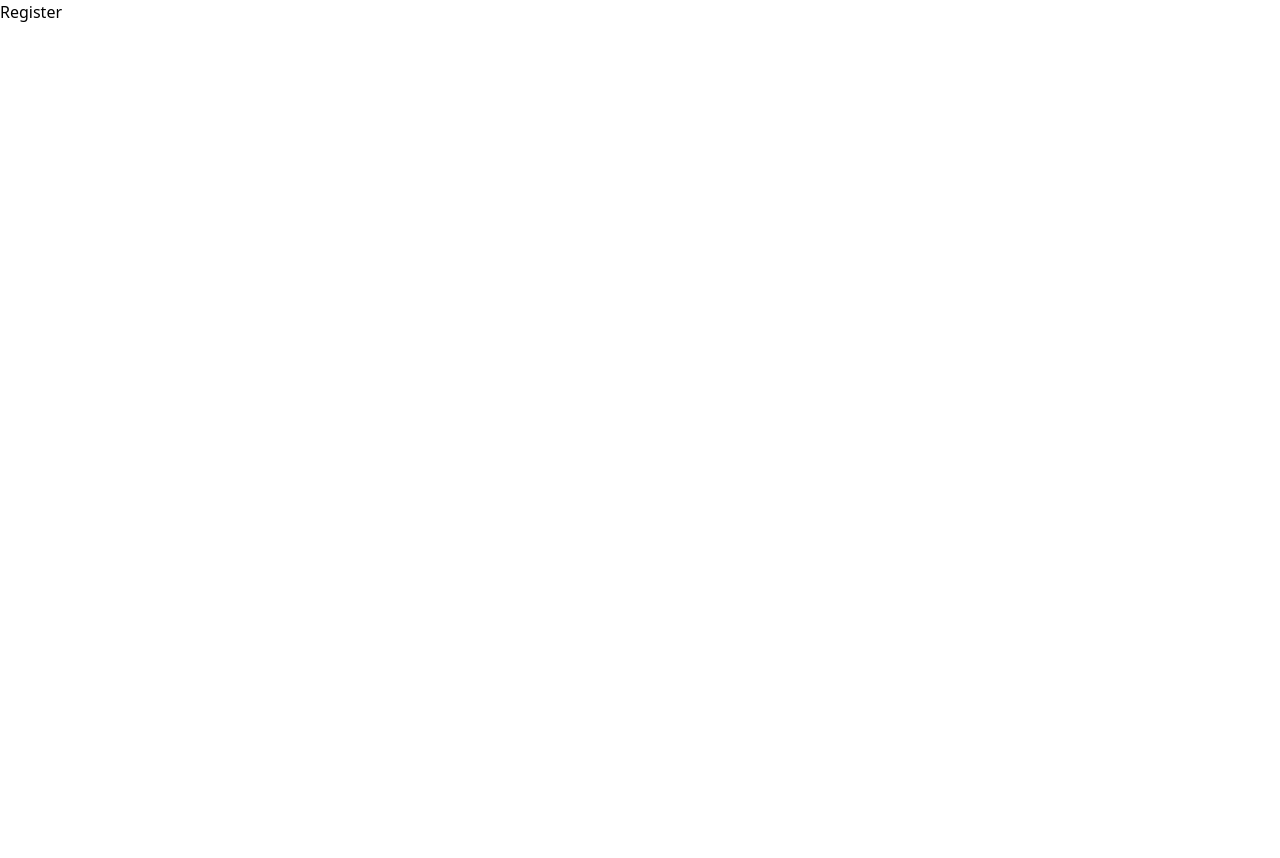
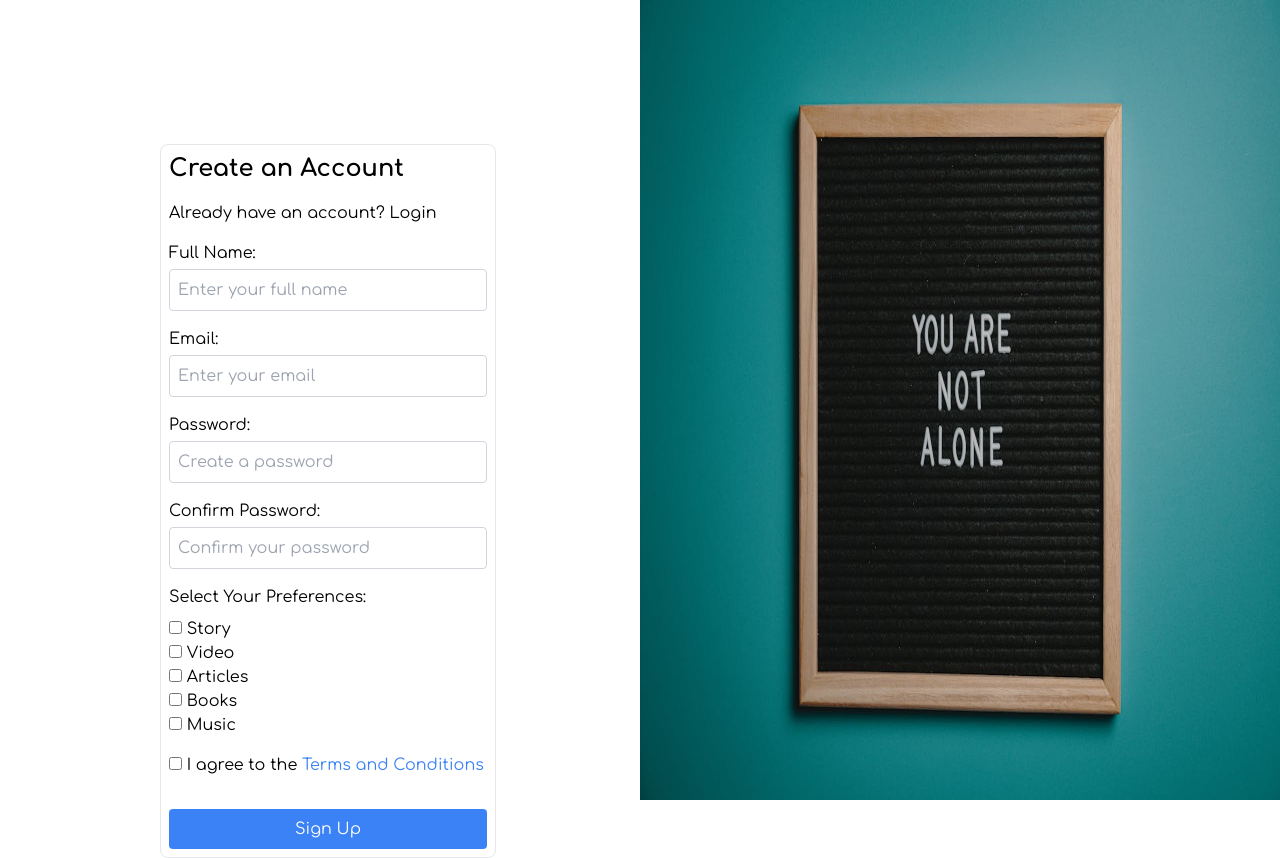
Before and after one commit to silura-008/frontend, a React (Vite) app: page /register in a window 1280 px wide. Before the commit the page ends 800 px from the top, so only its background shows below. Built offline with nearby package versions, Linux system fonts and the light colour scheme.

Commit message:
working on register.jsx

```diff
--- a/src/pages/Register.jsx
+++ b/src/pages/Register.jsx
@@ -1,9 +1,190 @@
-import React from 'react'
+import React, { useState } from 'react';
+import { Link } from 'react-router-dom';
+import Register_img from '../assets/Register_img.jpg';
 
 function Register() {
+  const [formData, setFormData] = useState({
+    name: '',
+    email: '',
+    password: '',
+    confirmPassword: '',
+    preferences: {
+      story: false,
+      video: false,
+      articles: false,
+      books: false,
+      music: false,
+    }
+  });
+
+  const handleChange = (e) => {
+    const { name, value } = e.target;
+    if (name in formData.preferences) {
+      setFormData((prevData) => ({
+        ...prevData,
+        preferences: {
+          ...prevData.preferences,
+          [name]: e.target.checked
+        }
+      }));
+    } else {
+      setFormData({
+        ...formData,
+        [name]: value,
+      });
+    }
+  };
+
+  const handleSubmit = (e) => {
+    e.preventDefault();
+    // Handle form submission logic (e.g., send data to API)
+    console.log(formData);
+  };
+
   return (
-    <h2>Register</h2>
-  )
+    <div className="h-[100vh] flex font-comfortaa ">
+      {/* Left Section */}
+      <div className='w-full lg:w-[50%] p-14 pt-24 md:p-48 md:pt-40 lg:p-36 lg:pl-40 lg:pt-36 '>
+      <div className=' border rounded-lg p-4 lg:p-2'>
+              <h3 className="font-black text-2xl mb-4">Create an Account</h3>
+              <p>
+                Already have an account? <Link to="/Login"><a href="#">Login</a></Link>
+              </p>
+
+              <form onSubmit={handleSubmit} className="mt-4">
+                {/* Name */}
+                <div className="mb-4">
+                  <label htmlFor="name" className="block">Full Name:</label>
+                  <input
+                    type="text"
+                    id="name"
+                    name="name"
+                    value={formData.name}
+                    onChange={handleChange}
+                    className="w-full p-2 border border-gray-300 rounded mt-1"
+                    required
+                    placeholder="Enter your full name"
+                  />
+                </div>
+
+                {/* Email */}
+                <div className="mb-4">
+                  <label htmlFor="email" className="block">Email:</label>
+                  <input
+                    type="email"
+                    id="email"
+                    name="email"
+                    value={formData.email}
+                    onChange={handleChange}
+                    className="w-full p-2 border border-gray-300 rounded mt-1"
+                    required
+                    placeholder="Enter your email"
+                  />
+                </div>
+
+                {/* Password */}
+                <div className="mb-4">
+                  <label htmlFor="password" className="block">Password:</label>
+                  <input
+                    type="password"
+                    id="password"
+                    name="password"
+                    value={formData.password}
+                    onChange={handleChange}
+                    className="w-full p-2 border border-gray-300 rounded mt-1"
+                    required
+                    placeholder="Create a password"
+                  />
+                </div>
+
+                {/* Confirm Password */}
+                <div className="mb-4">
+                  <label htmlFor="confirmPassword" className="block">Confirm Password:</label>
+                  <input
+                    type="password"
+                    id="confirmPassword"
+                    name="confirmPassword"
+                    value={formData.confirmPassword}
+                    onChange={handleChange}
+                    className="w-full p-2 border border-gray-300 rounded mt-1"
+                    required
+                    placeholder="Confirm your password"
+                  />
+                </div>
+
+                {/* Preferences */}
+                <div className="mb-4">
+                  <label className="block mb-2">Select Your Preferences:</label>
+                  <div className="flex flex-col">
+                    <label>
+                      <input
+                        type="checkbox"
+                        name="story"
+                        checked={formData.preferences.story}
+                        onChange={handleChange}
+                      /> Story
+                    </label>
+                    <label>
+                      <input
+                        type="checkbox"
+                        name="video"
+                        checked={formData.preferences.video}
+                        onChange={handleChange}
+                      /> Video
+                    </label>
+                    <label>
+                      <input
+                        type="checkbox"
+                        name="articles"
+                        checked={formData.preferences.articles}
+                        onChange={handleChange}
+                      /> Articles
+                    </label>
+                    <label>
+                      <input
+                        type="checkbox"
+                        name="books"
+                        checked={formData.preferences.books}
+                        onChange={handleChange}
+                      /> Books
+                    </label>
+                    <label>
+                      <input
+                        type="checkbox"
+                        name="music"
+                        checked={formData.preferences.music}
+                        onChange={handleChange}
+                      /> Music
+                    </label>
+                  </div>
+                </div>
+                {/* terms */}
+                <div className="mb-4">
+                <label label>
+                 <input
+                    type="checkbox"
+                    name="agreeToTerms"
+                    required
+                 /> I agree to the <a href="/terms" className="text-blue-500">Terms and Conditions</a>
+               </label>
+                </div>
+                {/* Submit Button */}
+                <button
+                  type="submit"
+                  className="w-full p-2 bg-blue-500 text-white rounded mt-4"
+                >
+                  Sign Up
+                </button>
+              </form>
+
+      </div>
+      </div>
+      {/* Right Section with Image */}
+      <div className="hidden lg:block lg:w-[50%] ">
+        <img src={Register_img} alt="Register" className="w-full h-full " />
+      </div>
+    </div>
+  );
 }
 
-export default Register
+export default Register;
```
Also changed, not shown: src/assets/Register_img.jpg (added).
